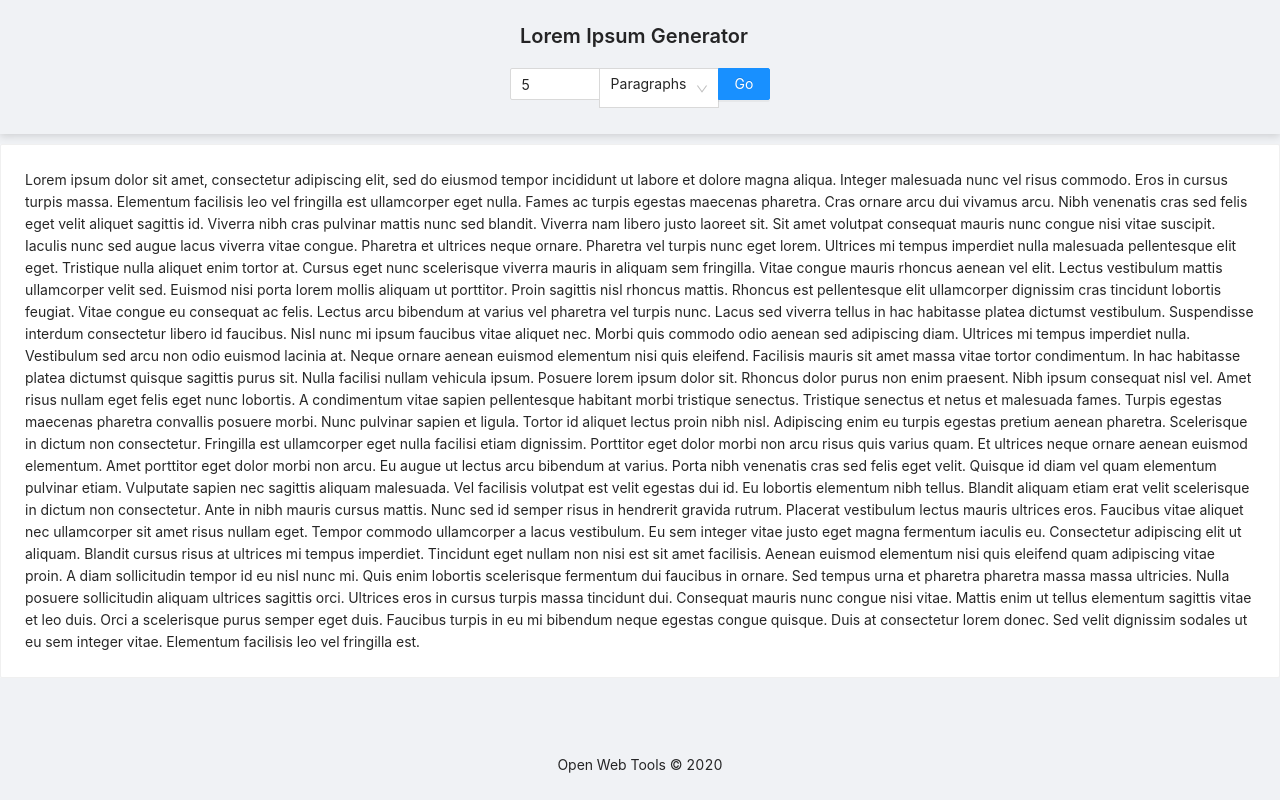
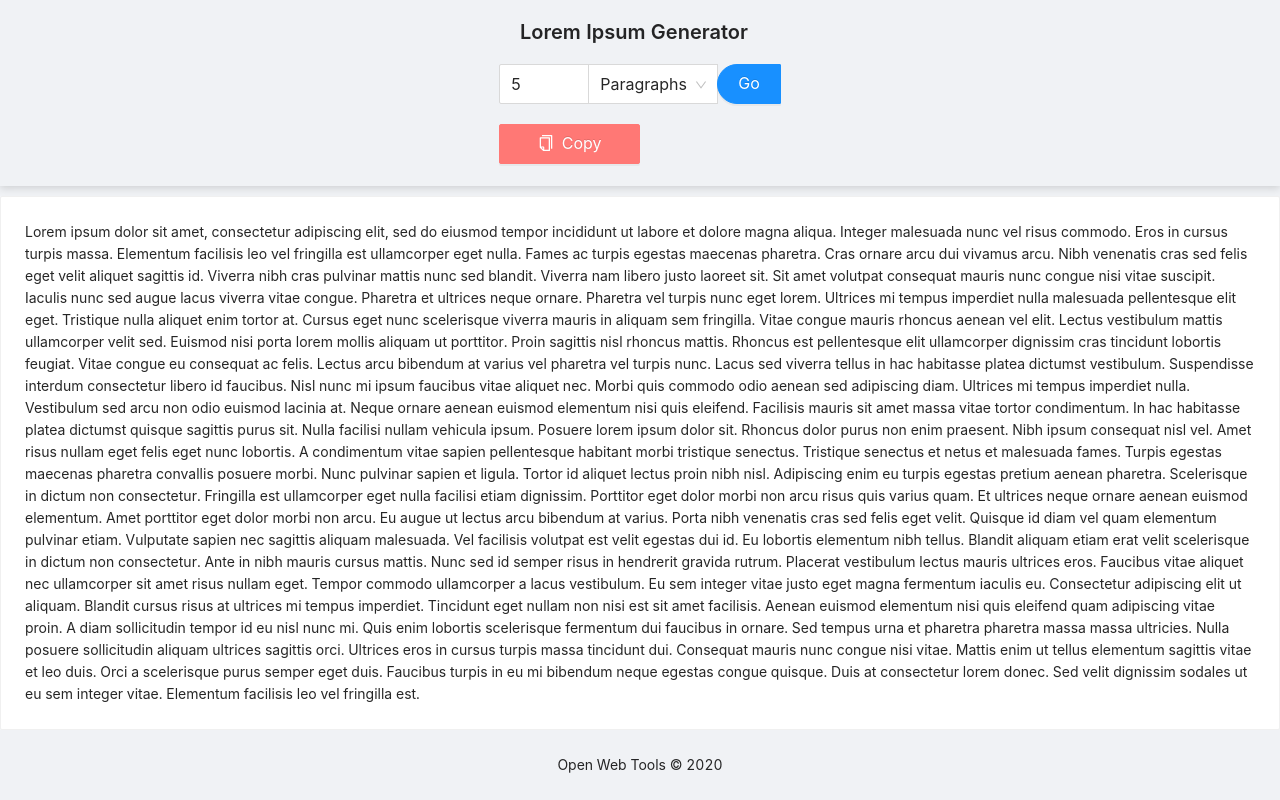
Before and after one commit to openwebtools/lorem-ipsum-generator, a Next.js app: page / in a window 1280 px wide. Built offline with nearby package versions, Linux system fonts and the light colour scheme.

Commit message:
initial skeleton

```diff
--- a/src/components/appToolbar.tsx
+++ b/src/components/appToolbar.tsx
@@ -3,8 +3,8 @@ import { PageHeader, Row, Col, Input, Divider, Button } from 'antd';
 import CSS from 'csstype';
 import { InputNumber } from 'antd';
 import { Select } from 'antd';
-import CopyIcon from './copyIcon';
 import { CopyOutlined } from '@ant-design/icons';
+import Index from '../../pages';
 
 const { Option } = Select;
 
@@ -12,7 +12,8 @@ const headerStyle: CSS.Properties = {
     justifyContent: 'center',
     alignItems: 'center',
     display: 'flex',
-    flexDirection: 'column'
+    flexDirection: 'column',
+    padding: '12px 18px'
 };
 
 const root: CSS.Properties = {
@@ -22,14 +23,19 @@ const root: CSS.Properties = {
     paddingBottom: '10px'
 };
 
-const copyButtonContainer: CSS.Properties = {
-    position: 'absolute',
+const copyButtonMobContainer: CSS.Properties = {
+    position: 'fixed',
     bottom: '16px',
-    right: '16px'
+    right: '16px',
+    zIndex: 999
+};
+
+const copyButtonMob: CSS.Properties = {
+    boxShadow: 'rgba(0, 0, 0, 0.30) 0px 2px 8px'
 };
 
 const copyButton: CSS.Properties = {
-    boxShadow: 'rgba(0, 0, 0, 0.30) 0px 2px 8px'
+    marginTop: '20px'
 };
 
 
@@ -39,21 +45,29 @@ const AppToolbar = (props: any) => {
     return (
         <div style={root}>
             <PageHeader title='Lorem Ipsum Generator' style={headerStyle}>
-                <Input.Group compact size="large">
-                    <InputNumber min={1} max={1000} defaultValue={number} onChange={setNumber} />
-                    <Select defaultValue={type} style={{ width: 120 }} onChange={(value) => setType(value)}>
+
+                <Input.Group compact size='large'>
+                    <InputNumber min={1} max={1000} defaultValue={number} onChange={setNumber} size='large'/>
+                    <Select defaultValue={type} style={{ width: 130 }} onChange={(value) => setType(value)} size='large'>
                         <Option value="paragraph">Paragraphs</Option>
                         <Option value="statement">Statements</Option>
                         <Option value="word">Words</Option>
                     </Select>
-                    <Button type="primary" shape="round">
+                    <Button type="primary" shape="round" size='large' >
                         Go
                     </Button>
                 </Input.Group>
+
+                <Col xs={0} sm={12} style={copyButton}>
+                    <Button type='primary' icon={<CopyOutlined />} size='large' block danger>
+                        Copy
+                    </Button>
+                </Col>
+
             </PageHeader>
-            <Col xs={12} sm={0} style={copyButtonContainer}>
-                <Button type='primary' shape='circle' size='large' style={copyButton} icon={<CopyOutlined />}>
-
+            <Col xs={12} sm={0} style={copyButtonMobContainer}>
+                <Button type='primary' shape='round' size='large' style={copyButtonMob} icon={<CopyOutlined />} danger>
+                    Copy
                 </Button>
             </Col>
         </div>
```
Also changed, not shown: src/components/copyIcon.tsx (deleted, +0 -11 lines).
